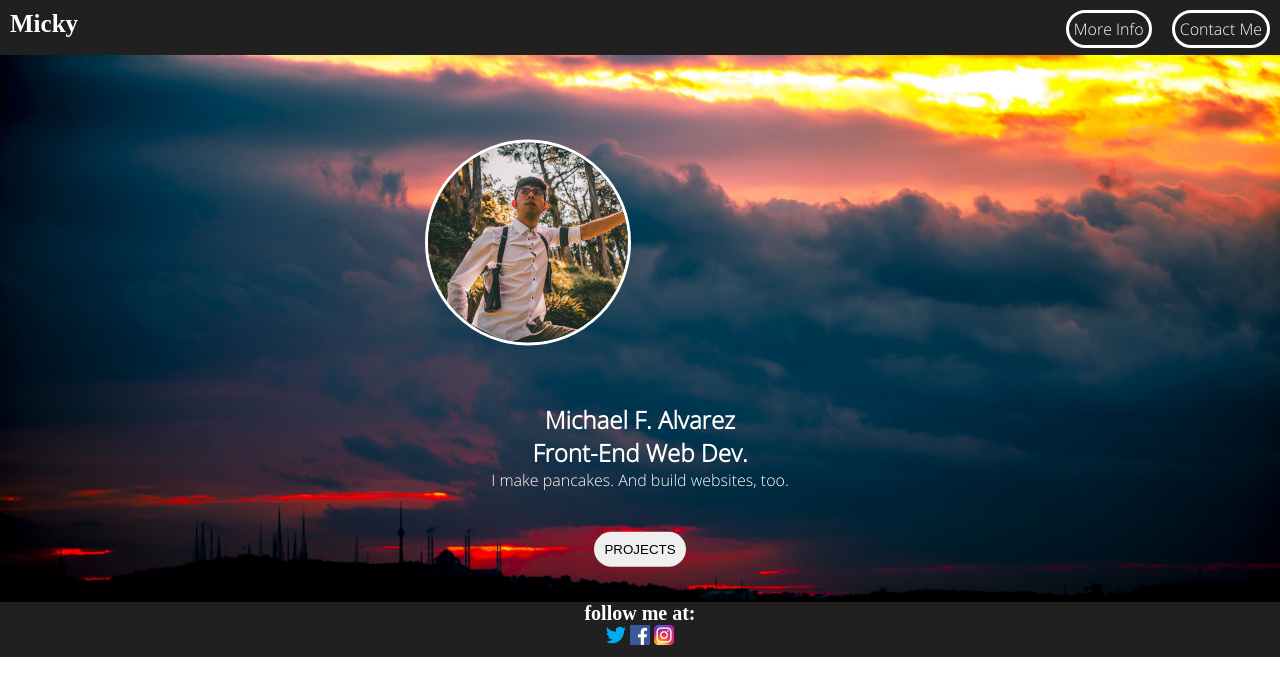
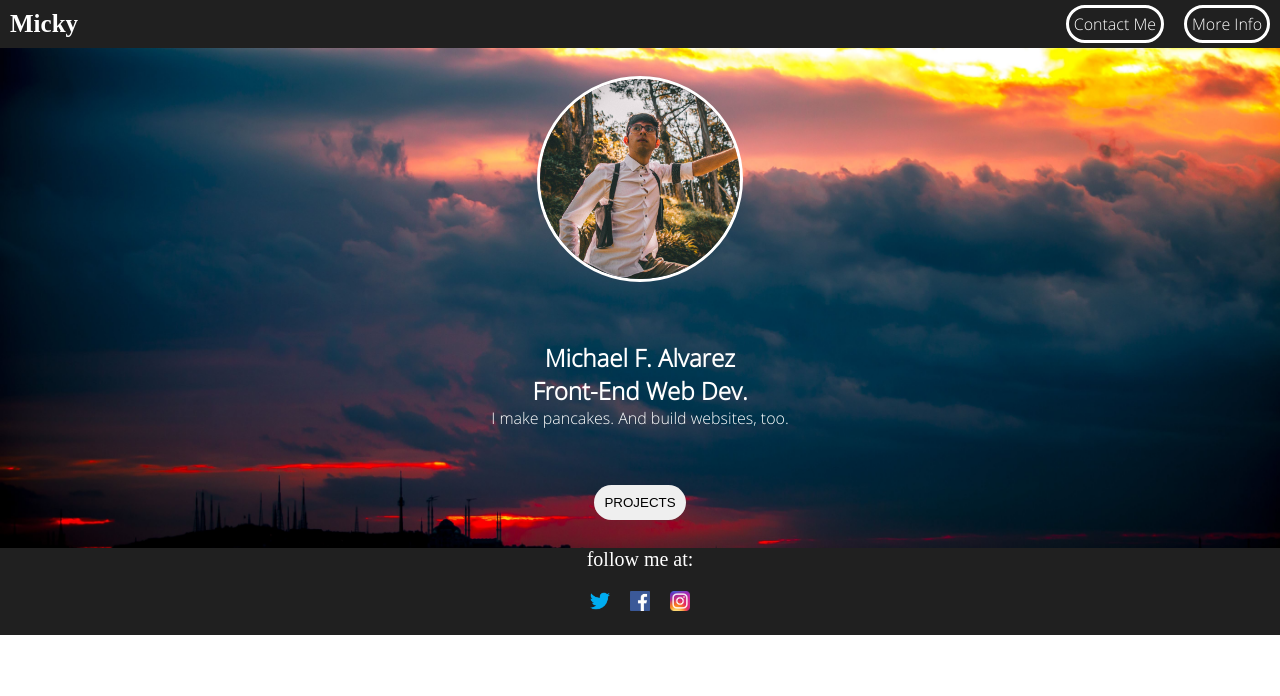
Before and after one commit to awwmicky/basic-portfolio--1, a plain HTML site: page index.html in a window 1280 px wide. Drawn offline with Linux system fonts and the light colour scheme; a web font is replaced by a local one.

Commit message:
something

```diff
--- a/css/style.css
+++ b/css/style.css
@@ -11,99 +11,89 @@
   src: url(../font/Open_Sans/OpenSans-Light.ttf);
   font-family: Light;
 }
-/*
-@font-face {
-  src: url(font/Open_Sans/OpenSans-Regular.ttf),
-      url(font/Open_Sans/OpenSans-Bold.ttf),
-      url(font/Open_Sans/OpenSans-Light.ttf);
-}
-*/
+
 * {
   margin: 0;
   padding: 0;
 }
-header#top {
+header {
+  color: #fff;
   background: #202020;
-  width: 100%;
-  height: 55px;
+  display: flex;
+  justify-content: space-between;
+  align-items: center
 }
-header#top h2 {
+header h1 {
   font-size: 25px;
   font-family: Bold;
-  color: #fff;
-  float: left;
+
   margin: 10px;
 }
-header#top ul li {
+header ul {
+  display: flex;
   list-style: none;
 }
-header#top ul li a {
+header a {
   font-family: Light;
   color: #fff;
   text-decoration: none;
-  float: right;
   border-style: solid;
   border-radius: 100px;
   border-color: #fff;
   margin: 10px;
   padding: 5px;
 }
-header#top ul li a:hover {
+header a:hover {
   color: #E10203;
 }
-main#middle {
+main {
   background-image: url("../img/bg4.jpg");
-  width: 100%;
-  height: 547px;
   background-size: cover;
   background-repeat: no-repeat;
   background-position: center;
-  z-index: -5;
+  display: flex;
+  flex-direction: column;
+  height: 500px;
+  justify-content: space-around;
+  text-align: center;
 }
-main#middle section.profile-circle {
-  text-align: center;
-  position: relative;
-  top: 25%;
-  transform: translateY(-25%);
-}
-main#middle section.profile-circle img {
+.profile-circle {
   border-style: solid;
   border-color: #fff;
   border-radius: 100%;
 }
-main#middle section.text {
+.text {
   font-family: Light;
   color: #fff;
-  text-align: center;
-  position: relative;
-  top: 30%;
-  transform: translateY(-30%);
 }
-main#middle section.button-p {
-  text-align: center;
-  position: relative;
-  top: 35%;
-  transform: translateY(-35%);
-}
-main#middle section.button-p button {
+.projects button {
   border-radius: 100px;
   border-style: none;
   padding: 10px;
 }
-main#middle section.button-p button a {
+.projects a {
   text-decoration: none;
   color: #000;
 }
-main#middle section.button-p button a:hover {
-color: #E10203;
+.projects a:hover {
+  color: #E10203;
 }
-footer#bottom {
+footer {
   background: #202020;
-  width: 100%;
-  height: 55px;
   text-align: center;
 }
-footer#bottom h2 {
+footer ul {
+  display: flex;
+  justify-content: center;
+  padding: 20px;
+  list-style: none;
+}
+footer img {
+  width: 20px;
+  height: 20px;
+  margin: 0px 10px 0px 10px;
+}
+footer p {
   font-size: 20px;
   font-family: Bold;
   color: #fff;
--- a/index.html
+++ b/index.html
@@ -7,35 +7,35 @@
     <link rel="stylesheet" type="text/css" href="css/style.css">
   </head>
   <body>
-    <header id="top">
-      <h2>Micky</h2>
+    <header>
+      <h1>Micky</h1>
       <ul>
-        <li>
-          <a href="html/contact_me.html">Contact Me</a>
-          <a href="html/more_info.html">More Info</a>
-        </li>
+        <li><a href="contact_me.html">Contact Me</a></li>
+        <li><a href="more_info.html">More Info</a></li>
       </ul>
     </header>
-    <main id="middle">
-      <section class="profile-circle">
-        <img src="img/profile.jpg" alt="profile" width="200px" height="200px">
+    <main>
+      <section>
+        <img class="profile-circle" src="img/profile.jpg" alt="profile" width="200px" height="200px">
       </section>
       <section class="text">
         <h1>Michael F. Alvarez</h1>
         <h2>Front-End Web Dev.</h2>
         <p>I make pancakes. And build websites, too.</p>
       </section>
-      <section class="button-p">
+      <section class="projects">
         <button>
           <a href="#">PROJECTS</a>
         </button>
       </section>
     </main>
-    <footer id="bottom">
-      <h2>follow me at:</h2>
-      <img src="img/twitter-icon-color.png" alt="twitter" width="20px" height="20px">
-      <img src="img/facebook-icon-color.png" alt="facebook" width="20px" height="20px">
-      <img src="img/instagram-icon-color.png" alt="instagram" width="20px" height="20px">
+    <footer>
+      <p>follow me at:</p>
+      <ul>
+        <li><a href="https://www.twitter.com"><img src="img/twitter-icon-color.png" alt="twitter"></a></li>
+        <li><a href="https://www.facebook.com"><img src="img/facebook-icon-color.png" alt="facebook"></a></li>
+        <li><a href="https://www.instagram.com"><img src="img/instagram-icon-color.png" alt="instagram"></a></li>
+      </ul>
     </footer>
   </body>
 </html>
```
Also changed, not shown: Portfolio/index.html (added, +41 -0 lines), contact_me.html (+1 -0 lines), more_info.html (+1 -0 lines), do-to.txt (added).
